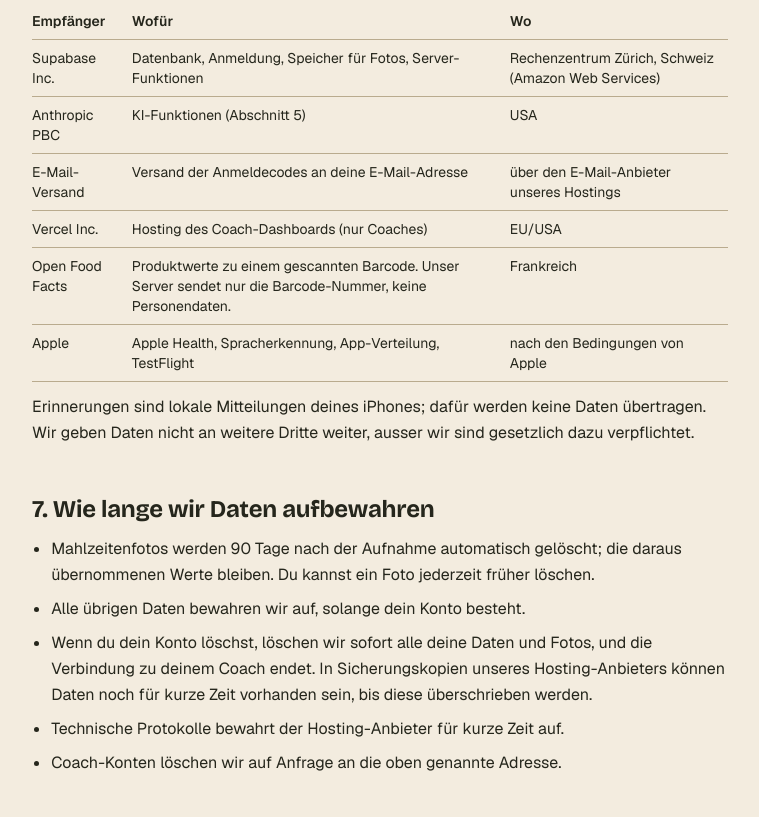
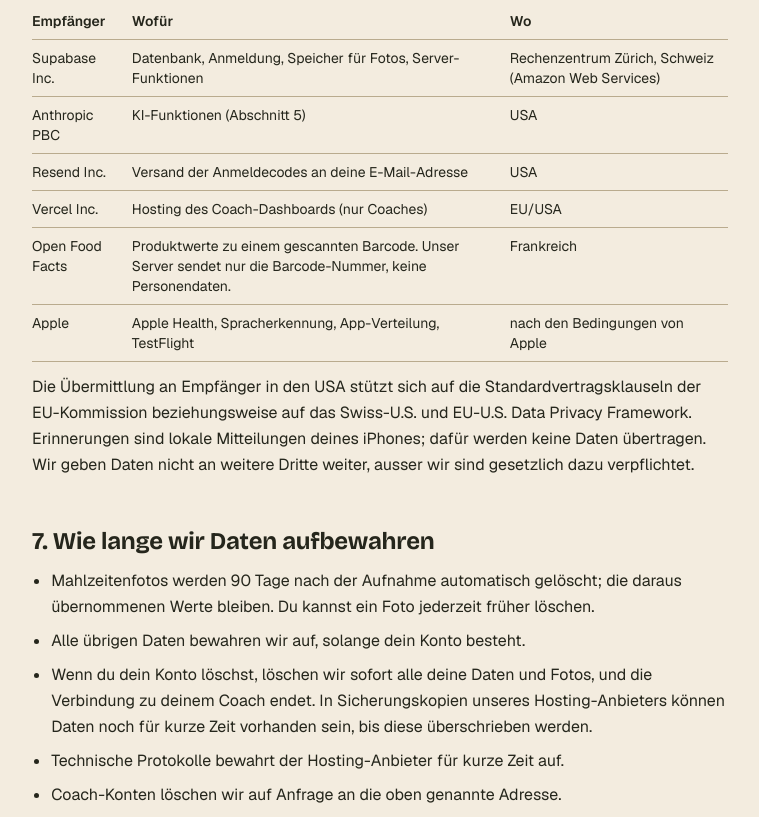
Before and after one commit to d-reic/gluscht, a plain HTML site: page privacy/index.html in a window 1280 px wide. Shown: the part 3363-4180 px from the top of the page, without its empty margins (260-1019 px from the left). Drawn offline with nearby package versions, Linux system fonts and the light colour scheme.

Commit message:
Name Resend as the sign-in email provider in the privacy policy
Co-Authored-By: Claude Opus 5.5 <noreply@anthropic.com>

```diff
--- a/privacy/index.html
+++ b/privacy/index.html
@@ -164,14 +164,14 @@ footer .wrap { max-width: 1120px; display: grid; gap: var(--space-3); border-top
     <tbody>
       <tr><td>Supabase Inc.</td><td>Datenbank, Anmeldung, Speicher für Fotos, Server-Funktionen</td><td>Rechenzentrum Zürich, Schweiz (Amazon Web Services)</td></tr>
       <tr><td>Anthropic PBC</td><td>KI-Funktionen (Abschnitt 5)</td><td>USA</td></tr>
-      <tr><td>E-Mail-Versand</td><td>Versand der Anmeldecodes an deine E-Mail-Adresse</td><td>über den E-Mail-Anbieter unseres Hostings</td></tr>
+      <tr><td>Resend Inc.</td><td>Versand der Anmeldecodes an deine E-Mail-Adresse</td><td>USA</td></tr>
       <tr><td>Vercel Inc.</td><td>Hosting des Coach-Dashboards (nur Coaches)</td><td>EU/USA</td></tr>
       <tr><td>Open Food Facts</td><td>Produktwerte zu einem gescannten Barcode. Unser Server sendet nur die Barcode-Nummer, keine Personendaten.</td><td>Frankreich</td></tr>
       <tr><td>Apple</td><td>Apple Health, Spracherkennung, App-Verteilung, TestFlight</td><td>nach den Bedingungen von Apple</td></tr>
     </tbody>
   </table>
   </div>
-  <p>Erinnerungen sind lokale Mitteilungen deines iPhones; dafür werden keine Daten übertragen. Wir geben Daten nicht an weitere Dritte weiter, ausser wir sind gesetzlich dazu verpflichtet.</p>
+  <p>Die Übermittlung an Empfänger in den USA stützt sich auf die Standardvertragsklauseln der EU-Kommission beziehungsweise auf das Swiss-U.S. und EU-U.S. Data Privacy Framework. Erinnerungen sind lokale Mitteilungen deines iPhones; dafür werden keine Daten übertragen. Wir geben Daten nicht an weitere Dritte weiter, ausser wir sind gesetzlich dazu verpflichtet.</p>
 
   <h2>7. Wie lange wir Daten aufbewahren</h2>
   <ul>
@@ -272,14 +272,14 @@ footer .wrap { max-width: 1120px; display: grid; gap: var(--space-3); border-top
     <tbody>
       <tr><td>Supabase Inc.</td><td>Database, sign-in, photo storage, server functions</td><td>Zurich data centre, Switzerland (Amazon Web Services)</td></tr>
       <tr><td>Anthropic PBC</td><td>AI features (section 5)</td><td>USA</td></tr>
-      <tr><td>Email delivery</td><td>Sending sign-in codes to your email address</td><td>through our hosting's email provider</td></tr>
+      <tr><td>Resend Inc.</td><td>Sending sign-in codes to your email address</td><td>USA</td></tr>
       <tr><td>Vercel Inc.</td><td>Hosting the coach dashboard (coaches only)</td><td>EU/USA</td></tr>
       <tr><td>Open Food Facts</td><td>Product values for a scanned barcode. Our server sends only the barcode number, no personal data.</td><td>France</td></tr>
       <tr><td>Apple</td><td>Apple Health, speech recognition, app distribution, TestFlight</td><td>under Apple's terms</td></tr>
     </tbody>
   </table>
   </div>
-  <p>Reminders are local notifications on your iPhone; no data is transferred for them. We do not pass data to any other third parties unless the law requires it.</p>
+  <p>Transfers to recipients in the USA are based on the European Commission's standard contractual clauses or on the Swiss-U.S. and EU-U.S. Data Privacy Framework. Reminders are local notifications on your iPhone; no data is transferred for them. We do not pass data to any other third parties unless the law requires it.</p>
 
   <h2>7. How long we keep data</h2>
   <ul>
```
